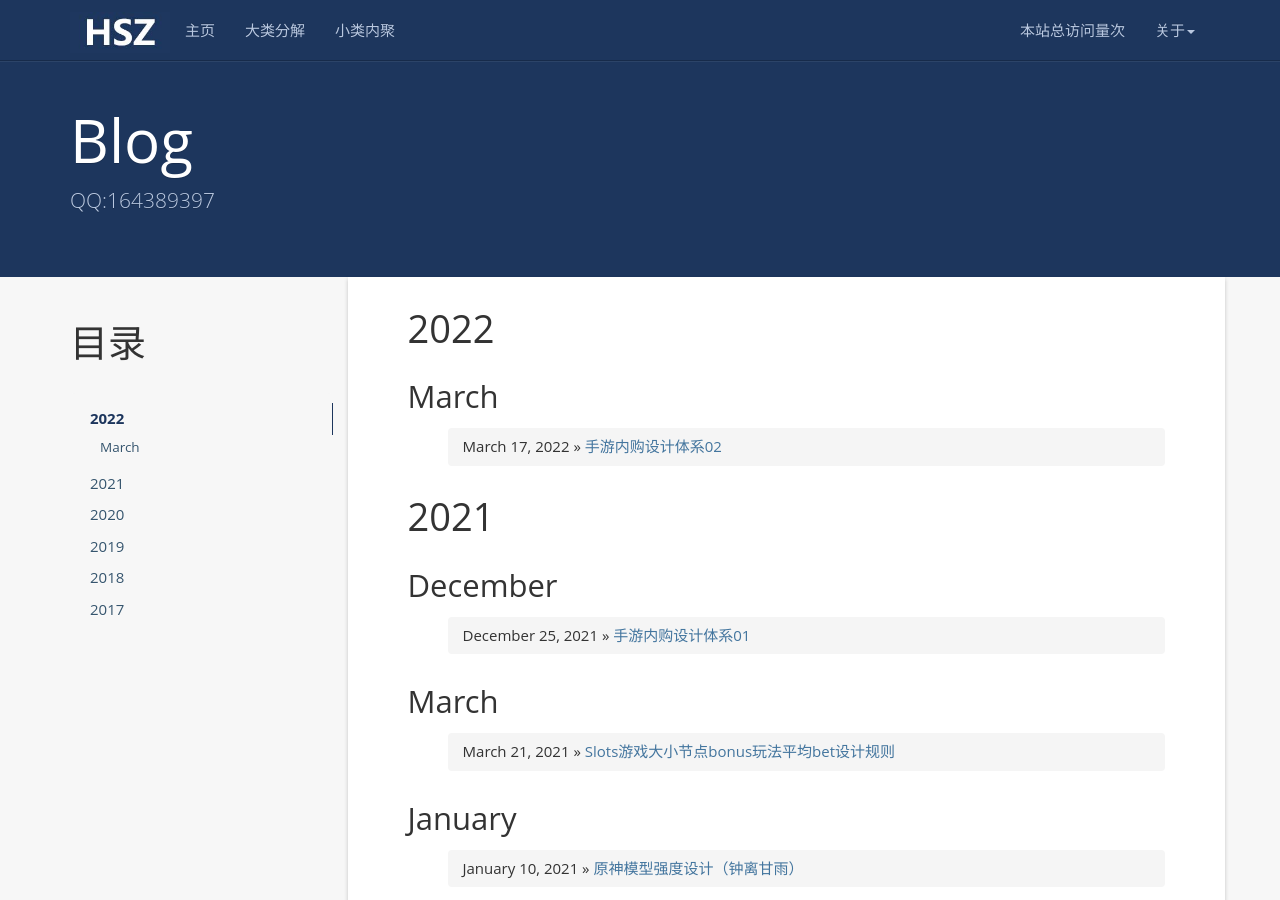
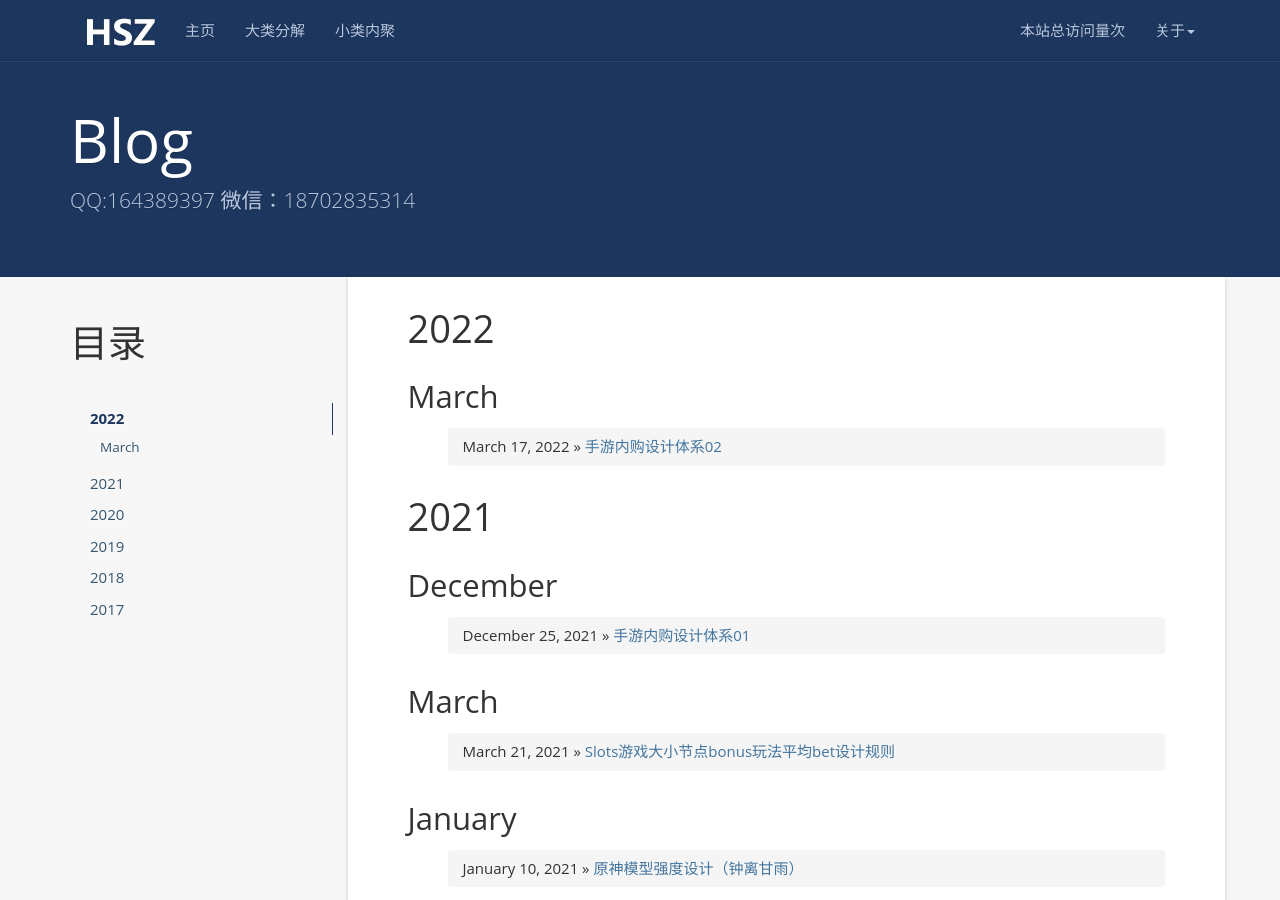
Before and after one commit to hsz19941021/hsz19941021.github.io, a Jekyll site: the page built from index.html, in a window 1280 px wide and 900 px high. Built offline with Jekyll 4.4.1, drawn with Linux system fonts in a browser that asks for light colours; nearby versions of some CDN libraries; a script that is not in the unit is left out; the list of posts is cut into pages by our own code; comment, search, counter and statistics services are not loaded.

Commit message:
Update _config.yml

```diff
--- a/_config.yml
+++ b/_config.yml
@@ -6,7 +6,7 @@ url: https://hsz19941021.github.io
 resume_site: https://hsz19941021.github.io
 github: https://github.com/hsz19941021
 baseurl: ""
-description: QQ:164389397
+description: QQ:164389397    微信：18702835314
 meta_description: 黄圣之;个人博客;学而不思则罔;思而不学则殆;生命不止;折腾不休
 motto: 学而不思则罔，思而不学则殆。
 banner: 生命不止;折腾不休。
```
